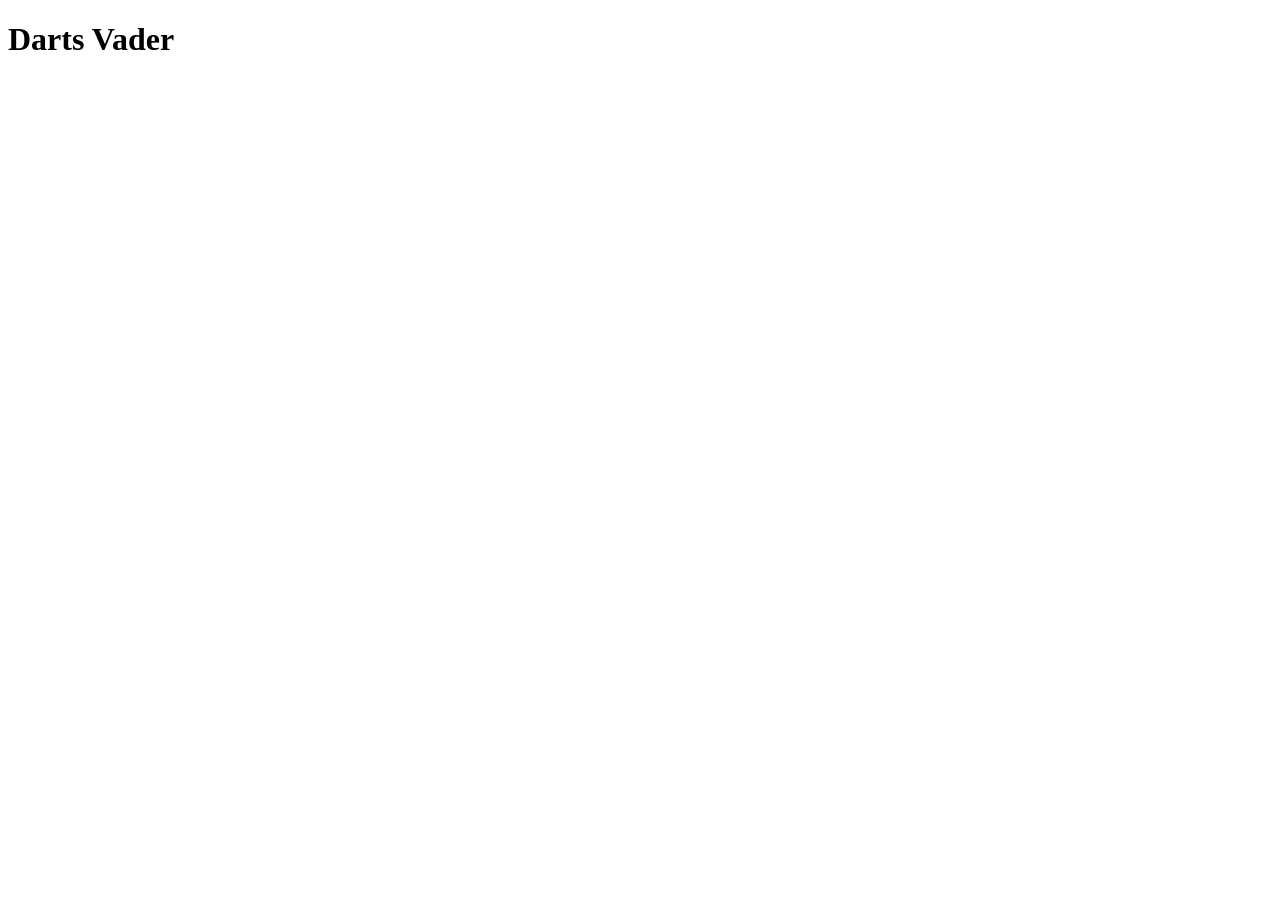
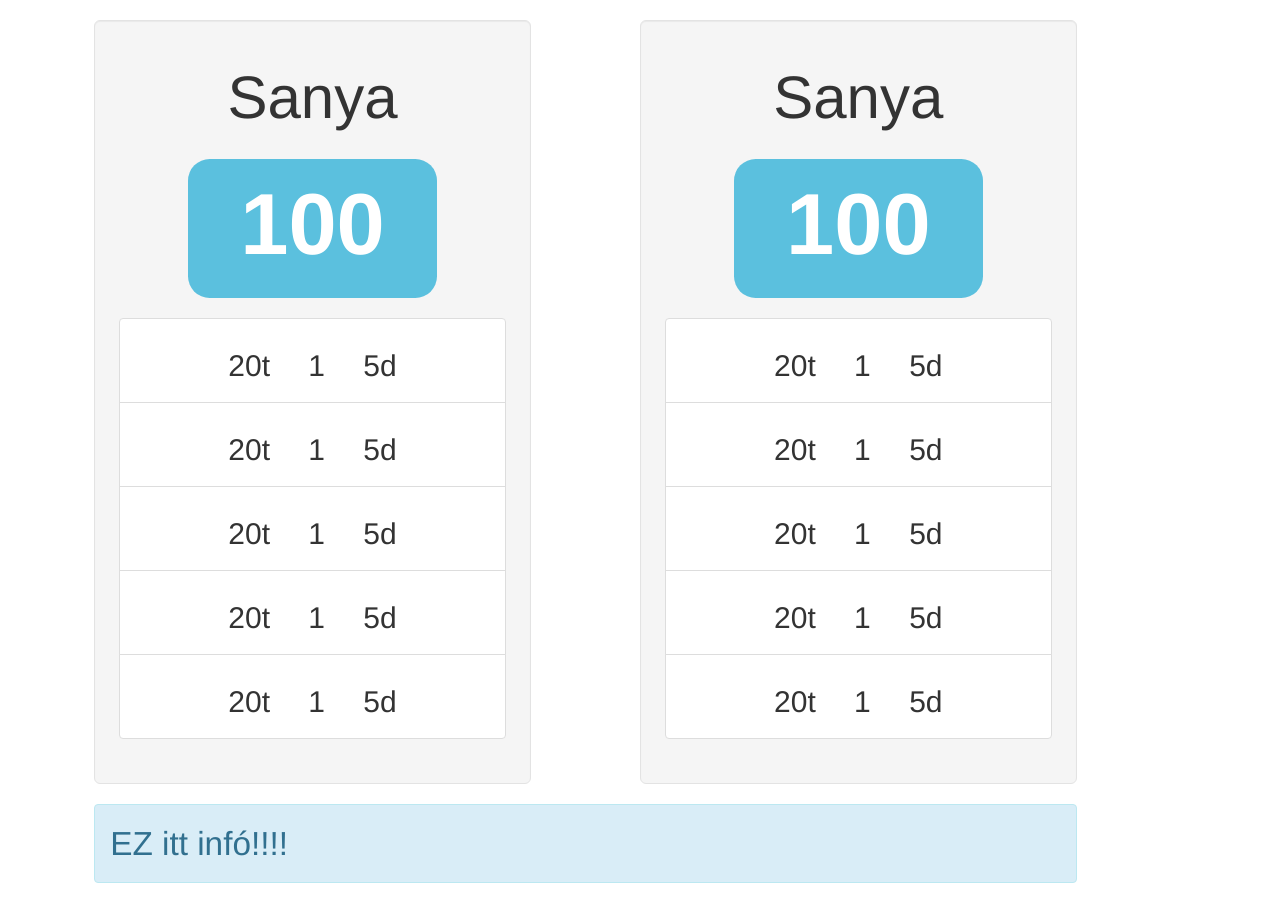
Before and after one commit to rockkid777/DartsVader, a website: page webMonitor/index.html in a window 1280 px wide. Before the commit the page ends 800 px from the top, so only its background shows below. Drawn offline with nearby package versions, Linux system fonts and the light colour scheme; no server answers.

Commit message:
monitor design

```diff
--- a/webMonitor/index.html
+++ b/webMonitor/index.html
@@ -5,24 +5,45 @@
         <title>DartsVader</title>
         <script src="https://cdnjs.cloudflare.com/ajax/libs/socket.io/1.7.2/socket.io.js" charset="utf-8"></script>
         <script src="./script.js" charset="utf-8"></script>
+
+        <link href="https://maxcdn.bootstrapcdn.com/bootstrap/3.3.7/css/bootstrap.min.css" rel="stylesheet" integrity="sha384-BVYiiSIFeK1dGmJRAkycuHAHRg32OmUcww7on3RYdg4Va+PmSTsz/K68vbdEjh4u" crossorigin="anonymous">
     </head>
     <body>
-        <h1>Darts Vader</h1>
-        <div class="drawArea">
-            <div class="p1">
-                <div class="name"></div>
-                <div class="score"></div>
-                <div class="rounds"></div>
-            </div>
-            <div class="p2">
-                <div class="name"></div>
-                <div class="score"></div>
-                <div class="rounds">
-                    <div class="round"></div>
+
+    <div class="row"> &nbsp;
+    </div>
+
+            <div class="drawArea row">
+                <div class="p2 col-md-4 col-md-offset-1 well well-lg">
+                    <h1 class="text-center"><span class="name" style="font-size: 45pt;">Sanya</span></h1> <br />
+                    <h1 class="text-center"><span class="score label label-info" style="font-size: 65pt;">100</span></h1>
+                    <br /><br />
+                    <ul class="list-group">
+                        <li class="list-group-item text-center" style="word-spacing: 30px;"><h2 class="rounds">20t 1 5d</h2></li>
+                        <li class="list-group-item text-center" style="word-spacing: 30px;"><h2 class="rounds">20t 1 5d</h2></li>
+                        <li class="list-group-item text-center" style="word-spacing: 30px;"><h2 class="rounds">20t 1 5d</h2></li>
+                        <li class="list-group-item text-center" style="word-spacing: 30px;"><h2 class="rounds">20t 1 5d</h2></li>
+                        <li class="list-group-item text-center" style="word-spacing: 30px;"><h2 class="rounds">20t 1 5d</h2></li>
+                    </ul>
+                </div>
+
+                <div class="p2 col-md-4 col-md-offset-1 well well-lg">
+                    <h1 class="text-center"><span class="name" style="font-size: 45pt;">Sanya</span></h1> <br />
+                    <h1 class="text-center"><span class="score label label-info" style="font-size: 65pt;">100</span></h1>
+                    <br /><br />
+                    <ul class="list-group">
+                        <li class="list-group-item text-center" style="word-spacing: 30px;"><h2 class="rounds">20t 1 5d</h2></li>
+                        <li class="list-group-item text-center" style="word-spacing: 30px;"><h2 class="rounds">20t 1 5d</h2></li>
+                        <li class="list-group-item text-center" style="word-spacing: 30px;"><h2 class="rounds">20t 1 5d</h2></li>
+                        <li class="list-group-item text-center" style="word-spacing: 30px;"><h2 class="rounds">20t 1 5d</h2></li>
+                        <li class="list-group-item text-center" style="word-spacing: 30px;"><h2 class="rounds">20t 1 5d</h2></li>
+                    </ul>
                 </div>
             </div>
-            <div class="info"></div>
-        </div>
+
+    <div class="row">
+        <span class="info alert alert-info col-md-9 col-md-offset-1" style="font-size: 25pt;"> EZ itt infó!!!!</span>
+    </div>
 
         <script type="text/javascript">
             var node = document.getElementsByClassName('drawArea')[0];
```
Also changed, not shown: 1 other file.
